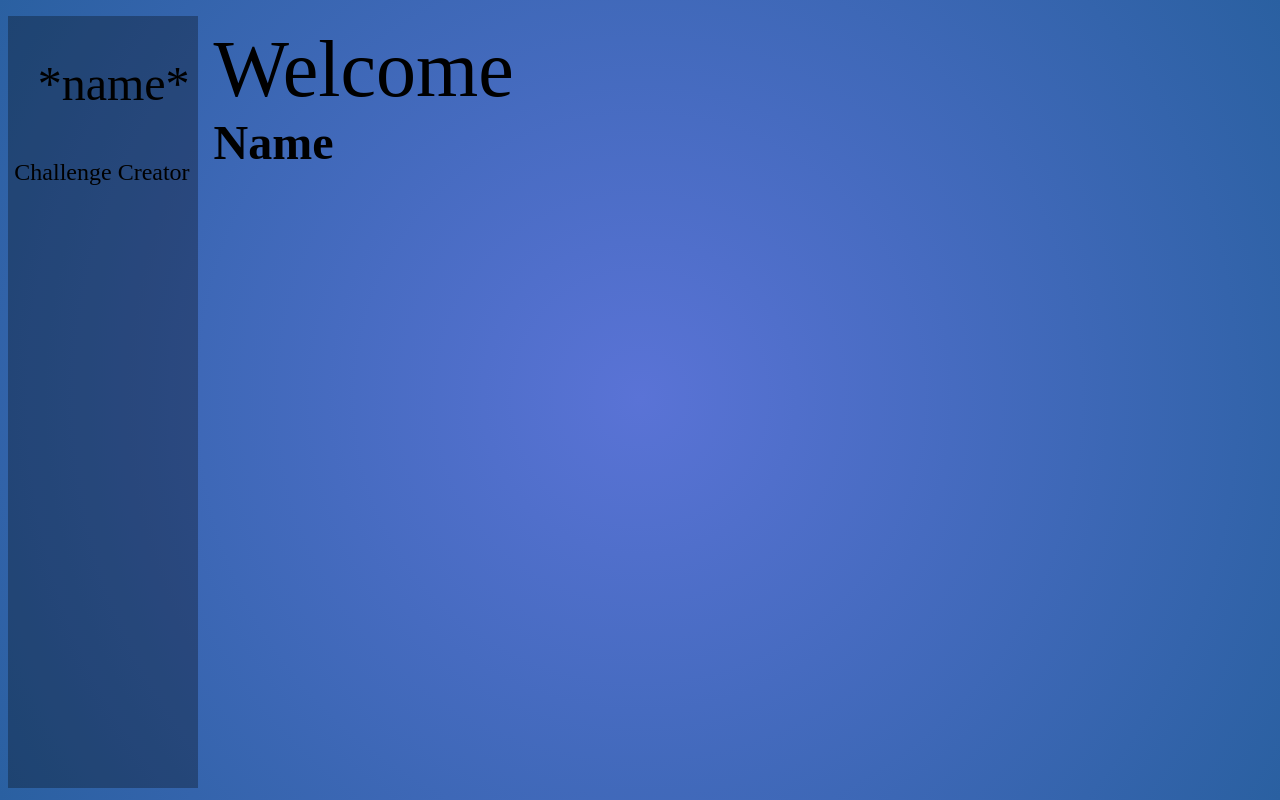
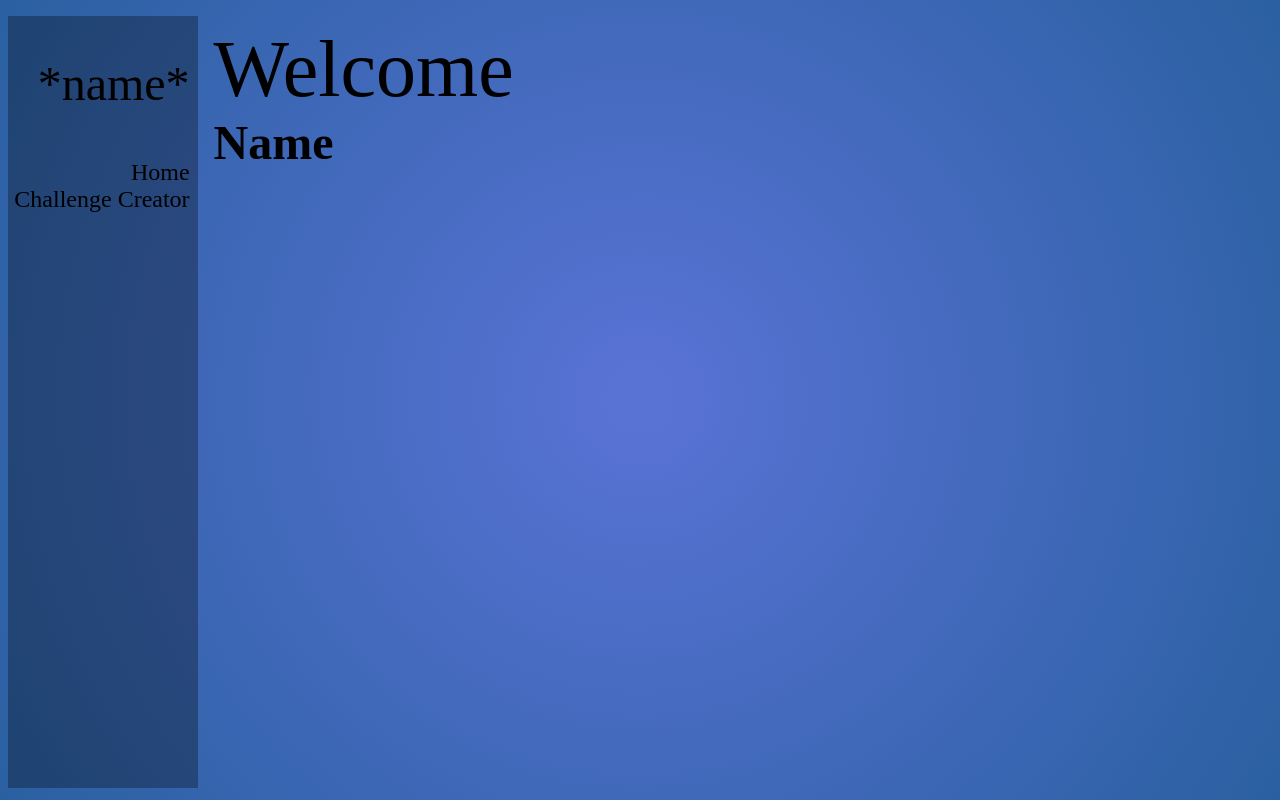
Before and after one commit to dk42506/lbc2-control-panel, a Next.js app: page /homepage in a window 1280 px wide. Built offline with nearby package versions, Linux system fonts and the light colour scheme; a web font is replaced by a local one.

Commit message:
adding elements to navbar

```diff
--- a/src/components/Nav/Nav.tsx
+++ b/src/components/Nav/Nav.tsx
@@ -10,8 +10,11 @@ const Nav: React.FC<{}> = () => {
                 *name*
             </div>
             <div className={styles.menuList}>
-                <div className={styles.challengeCreator}>
-                <Link href='/challengecreator' style={{textDecoration: 'none', color: 'black'}}>Challenge Creator</Link>
+                <div className={styles.element}>
+                    <Link href='/homepage' className={styles.menuButton}>Home</Link>
+                </div>
+                <div className={styles.element}>
+                    <Link href='/challengecreator' className={styles.menuButton}>Challenge Creator</Link>
                 </div>
             </div>
         </div>
--- a/src/styles/Nav.module.css
+++ b/src/styles/Nav.module.css
@@ -19,3 +19,8 @@
     padding-right: .5rem;
     font-size: 1.5rem;
 }
+
+.menuButton {
+    color: black;
+    text-decoration: none;
+}
```
